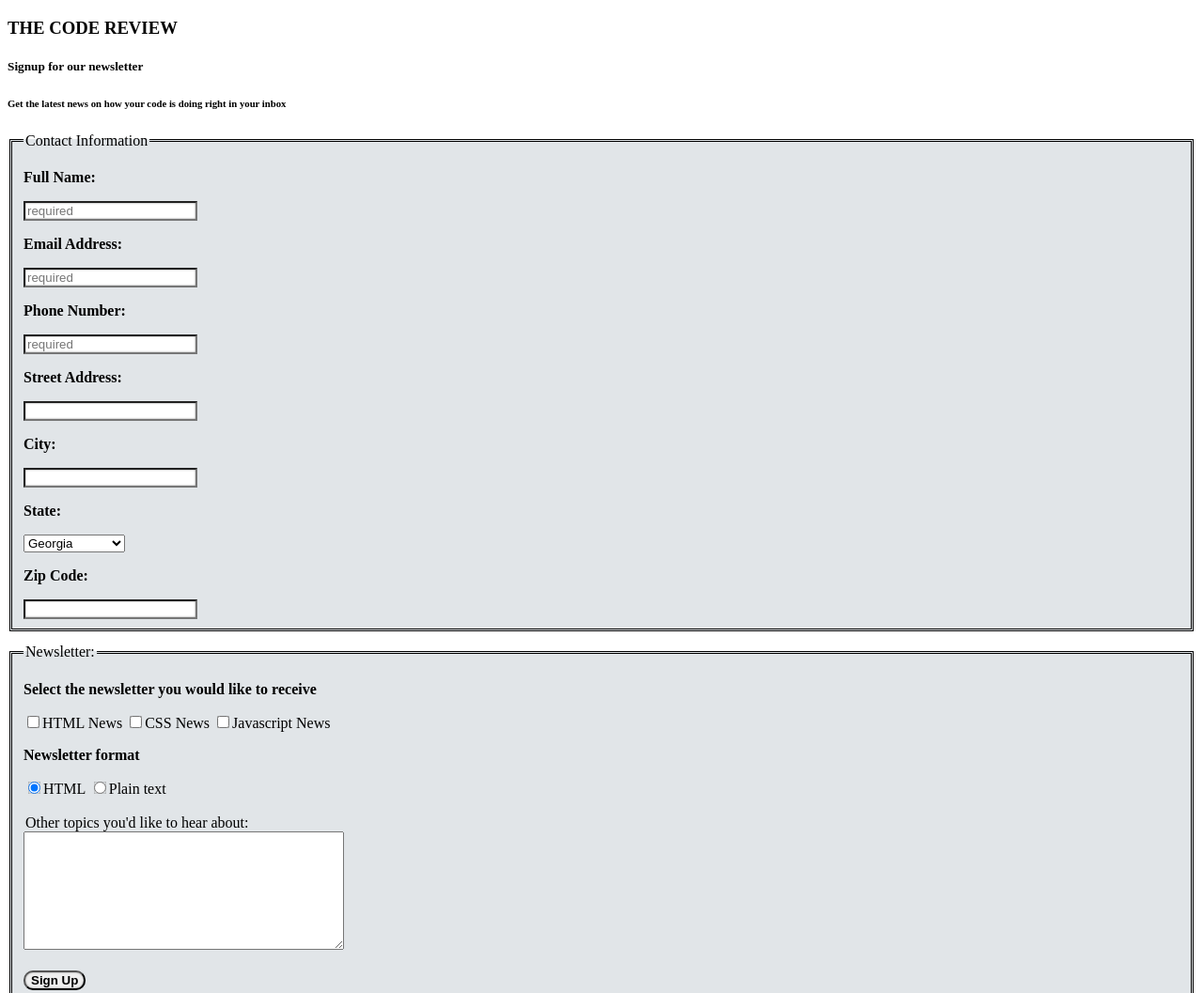
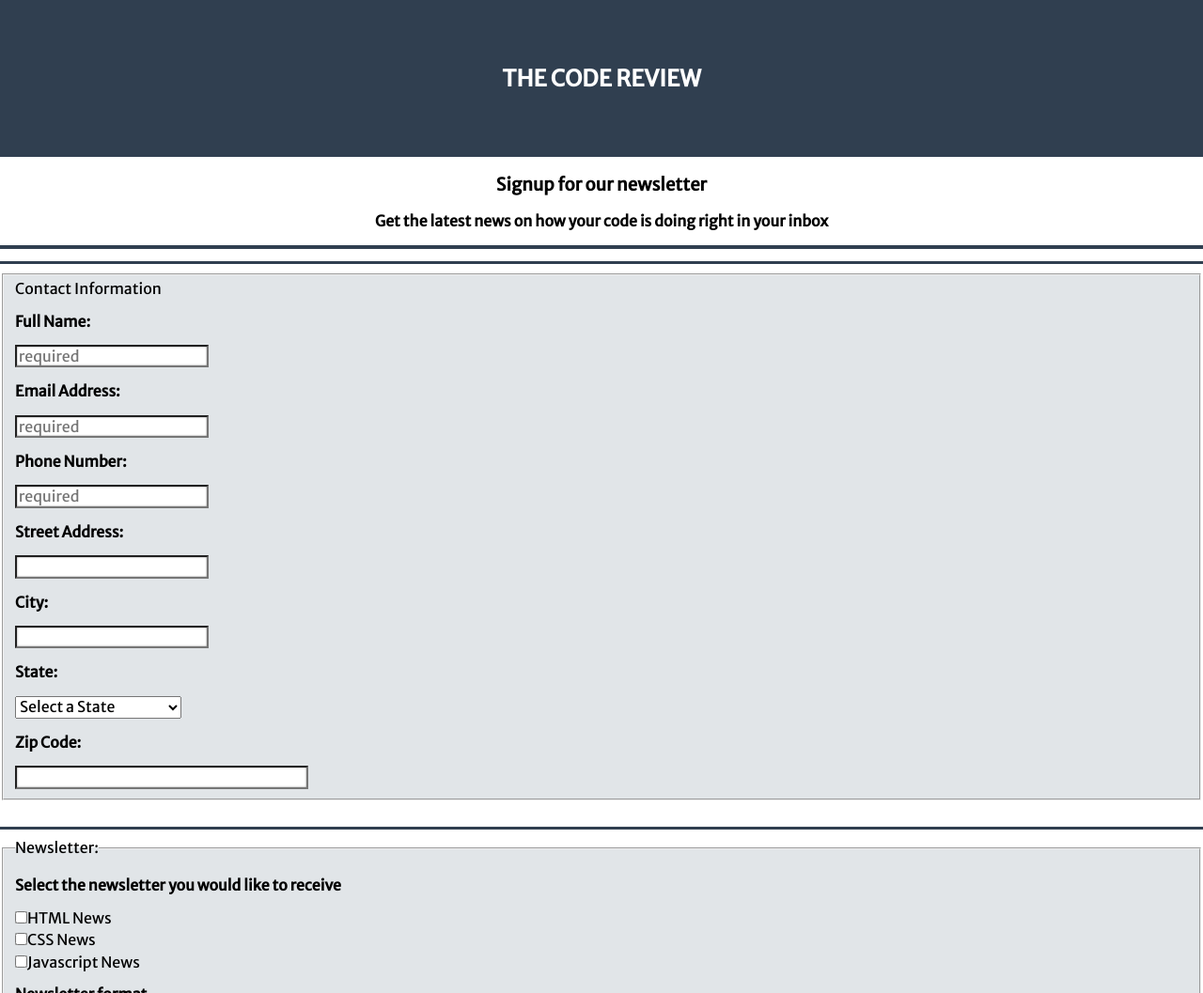
Before and after one commit to AnthonyCurrera/Project-3, a plain HTML site: page form.html in a window 1280 px wide. Shown: the top 1057 px of the page at 94% size. Drawn offline with nearby package versions, Linux system fonts and the light colour scheme.

Commit message:
Add files via upload

```diff
--- a/form.html
+++ b/form.html
@@ -4,83 +4,142 @@
 <title>Forms</title>
 <meta name="viewport" content="width=device-width, initial-scale=1.0">
 <meta charset="UTF-8">
-  <style>
-    body { /*background-color: #e1e5e8;*/
-        /*sbackground-color: rgb(247, 244, 244);*/
-        background-color: white;
-		  }
-
-    p      {  font-weight: bolder;
-          }
-
-    fieldset {
-        border: double;
-        background-color: #e1e5e8;
-    }
-
-    input {
-        box-shadow: inset 0 0 2px #777777;
-    }
-
-    #submit {
-        font-weight: bold;
-        border-radius: 10px;
-    }
-
-  </style>
+<link href="form.css" rel="stylesheet">
+<link href="https://fonts.googleapis.com/css?family=Merriweather+Sans" rel="stylesheet">
+<link href="normalize.css" rel="stylesheet">
+<link rel="stylesheet" href="formalize.css"/>
 </head>
 <body>
-  <h3>THE CODE REVIEW<h3>
-  <h5>Signup for our newsletter</h5>
-  <h6>Get the latest news on how your code is doing right in your inbox</h6>
-<form action="/register" method="get">
+  <div id="head">
+    <h2>THE CODE REVIEW</h2>
+  </div>
+  <div id="signup">
+  <h3>Signup for our newsletter</h3>
+  <p>Get the latest news on how your code is doing right in your inbox</p>
+  </div>
+  <div id="thick-border"></div>
+  <div id="thin-border"></div>
+<form action="index.html" method="post">
 <fieldset>
+  <div class="paragraph">
   <legend>Contact Information</legend>
 	    <p>Full Name:</p>
       <label for="name"><input type="text" name="name" maxlength="15" id="name" placeholder="required"></label>
+      <br />
 		<p>Email Address:</p>
           <label for="email"><input type="email" name="email" maxlength="30" id="email" placeholder="required"></label>
+          <br />
           <p>Phone Number:</p>
           <label for="telephone"><input type="tel" name="telephone" id="telephone" maxlength="11" placeholder="required"></label>
+          <br />
           <p>Street Address:</p>
 		  <label for="address"><input type="address" name="address" id="address" maxlength="20"></label>
+      <br />
     <p>City:</p>
           <label for="city"><input type="city" name="city" id="city" maxlength="15"></label>
+          <br />
           <p>State:</p>
           <label for="state"><select id="state" name="state">
-                <option value="Georgia">Georgia</option>
-                <option value="Florida">Florida</option>
-                <option value="North Carolina">North Carolina</option>
+              <option value="" selected="selected">Select a State</option>
+              <option value="AL">Alabama</option>
+              <option value="AK">Alaska</option>
+              <option value="AZ">Arizona</option>
+              <option value="AR">Arkansas</option>
+              <option value="CA">California</option>
+              <option value="CO">Colorado</option>
+              <option value="CT">Connecticut</option>
+              <option value="DE">Delaware</option>
+              <option value="DC">District Of Columbia</option>
+              <option value="FL">Florida</option>
+              <option value="GA">Georgia</option>
+              <option value="HI">Hawaii</option>
+              <option value="ID">Idaho</option>
+              <option value="IL">Illinois</option>
+              <option value="IN">Indiana</option>
+              <option value="IA">Iowa</option>
+              <option value="KS">Kansas</option>
+              <option value="KY">Kentucky</option>
+              <option value="LA">Louisiana</option>
+              <option value="ME">Maine</option>
+              <option value="MD">Maryland</option>
+              <option value="MA">Massachusetts</option>
+              <option value="MI">Michigan</option>
+              <option value="MN">Minnesota</option>
+              <option value="MS">Mississippi</option>
+              <option value="MO">Missouri</option>
+              <option value="MT">Montana</option>
+              <option value="NE">Nebraska</option>
+              <option value="NV">Nevada</option>
+              <option value="NH">New Hampshire</option>
+              <option value="NJ">New Jersey</option>
+              <option value="NM">New Mexico</option>
+              <option value="NY">New York</option>
+              <option value="NC">North Carolina</option>
+              <option value="ND">North Dakota</option>
+              <option value="OH">Ohio</option>
+              <option value="OK">Oklahoma</option>
+              <option value="OR">Oregon</option>
+              <option value="PA">Pennsylvania</option>
+              <option value="RI">Rhode Island</option>
+              <option value="SC">South Carolina</option>
+              <option value="SD">South Dakota</option>
+              <option value="TN">Tennessee</option>
+              <option value="TX">Texas</option>
+              <option value="UT">Utah</option>
+              <option value="VT">Vermont</option>
+              <option value="VA">Virginia</option>
+              <option value="WA">Washington</option>
+              <option value="WV">West Virginia</option>
+              <option value="WI">Wisconsin</option>
+              <option value="WY">Wyoming</option>
             </select></label>
+          <br />
+          <!--<p>Zip Code:</p>-->
+          <div id="zip">
           <p>Zip Code:</p>
           <label for="zip"><input type="zip" name="zip" id="zip" maxlength="12"></label>
+          </div>
+          </div>
 </fieldset>
+<div class="thin-border"></div>
 <pre></pre>
+<div id="thin-border"></div>
 <fieldset>
   <legend>Newsletter:</legend>
     <p>Select the newsletter you would like to receive</p>
+    <div class="html">
       <label for="html"><input type="checkbox" value="html news" name="News" id="html">HTML News</input></label>
+    </div>
+    <div class="css">
 		<label for="css"><input type="checkbox" value="css news" name="News" id="css">CSS News</input></label>
+    </div>
+    <div class="javascript">
     <label for="javascript"><input type="checkbox" value="javascript news" name="News" id="javascript">Javascript News</input></label>
+    </div>
     <p>Newsletter format</p>
+    <div class="radio1">
     <label for="HTML"><input type="radio" name="Rating" value="Yes" checked="checked" id="HTML">HTML</input></label>
+    </div>
+    <div class="radio2">
     <label for="text"><input type="radio" name="Rating" value="No" id="text">Plain text</input></label>
+    </div>
   </br>
   </br>
+  <div id="topics">
   <legend>Other topics you'd like to hear about:</legend>
+  </div>
     <label for="comments"><textarea cols="40" rows="8" name="comments" id="comments">
     </textarea>
     </label>
 	  </br>
-<!--<label>
- </br>
-  <input type="checkbox" name="sign_up">Sign me up for email updates
-</label>
-  </br>-->
   </br>
     <label for="submit"><input id="submit" type="submit" name="submit" value="Sign Up"></label>
 </form>
 </fieldset>
+<script src="jquery.js"></script>
+<script src="jquery.formalize.js"></script>
 </body>
-<footer>Copyright The Code Review</footer>
+<div class="footer">
+<footer><p>Copyright The Code Review</p></footer>
+</div>
 </html>
```
Lines whose indentation alone changed are shown as unchanged.
